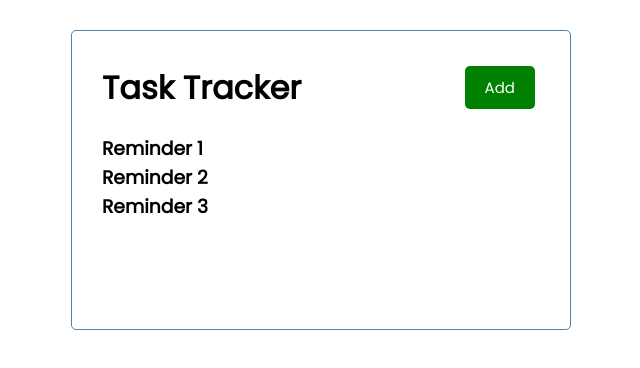
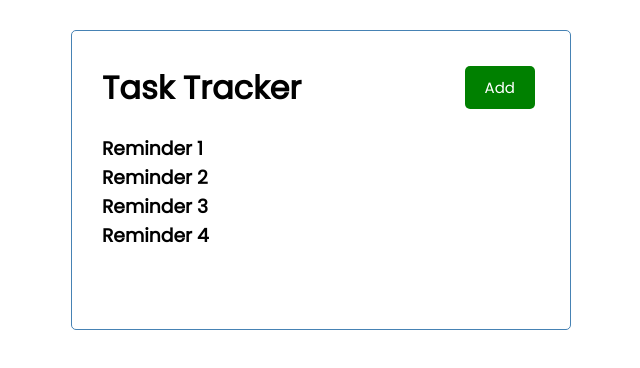
Before and after one commit to codelahiru/task_tracker_v0.01, a React (Create React App) app: page / in a window 1280 px wide. Shown: the top 368 px of the page, without its empty margins (319-959 px from the left). Built offline with nearby package versions, Linux system fonts and the light colour scheme.

Commit message:
070523-22.41

```diff
--- a/src/components/Tasks.js
+++ b/src/components/Tasks.js
@@ -55,6 +55,12 @@ const Tasks = () => {
             day: 'Day 3',
             reminder: false
         },
+        {
+            id: 4,
+            text: 'Reminder 4',
+            day: 'Day 4',
+            reminder: true
+        },
     ])
   return (
   <>
```
